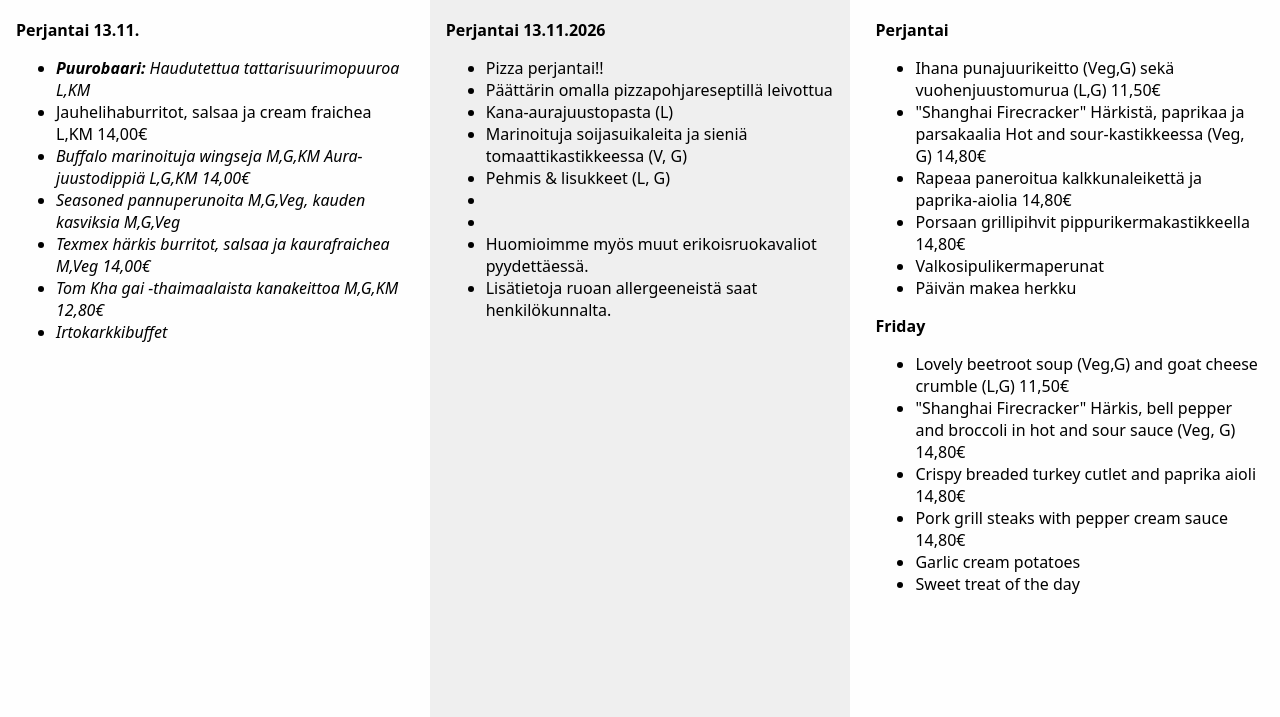
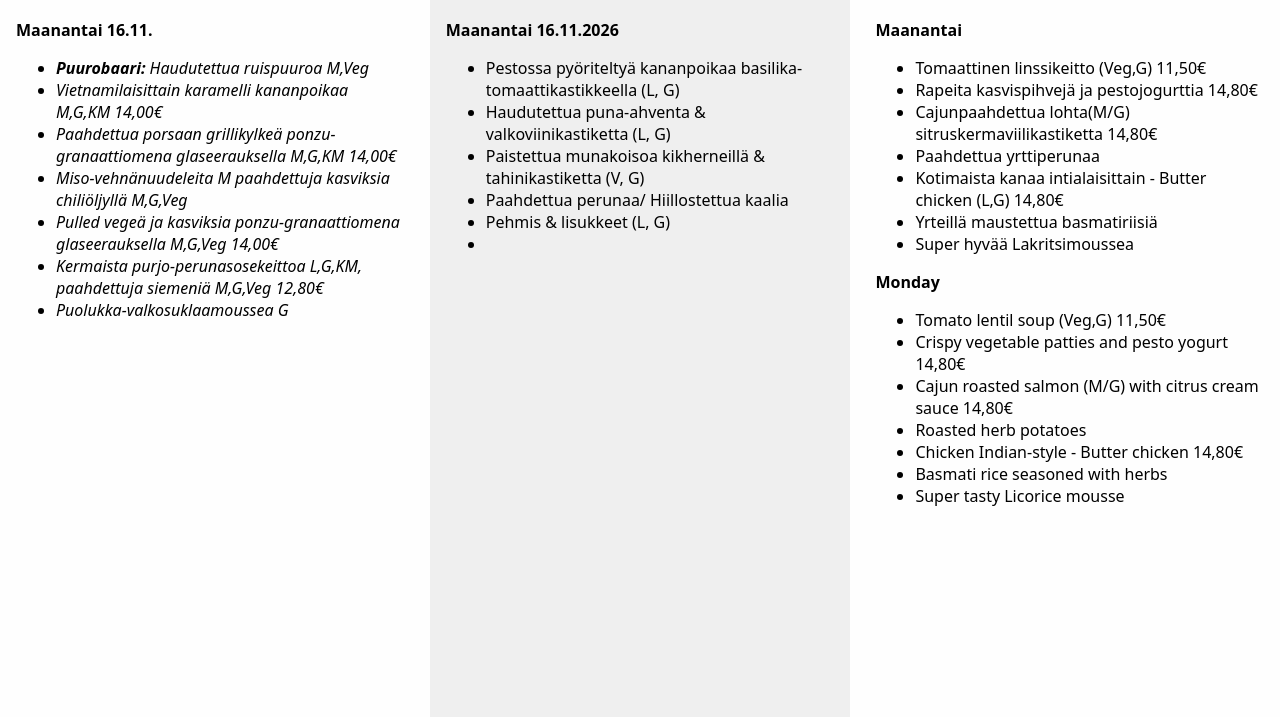
Before and after one commit to anttimc/lunchlist, a plain HTML site: page index.html in a window 1280 px wide. Shown: the part 83-800 px from the top of the page. Drawn offline with Linux system fonts and the light colour scheme.

Commit message:
Daily lunch

```diff
--- a/index.html
+++ b/index.html
@@ -1,6 +1,6 @@
 <html>
 <head>
-<title>Lunch: Friday</title>
+<title>Lunch: Monday</title>
 <link rel="stylesheet" href="layout.css" type="text/css" media="all">
 <meta name="viewport" content="width=device-width, initial-scale=1">
 </head>
@@ -8,34 +8,31 @@
 <div>
 <h1>Ravintola Akseli</h1>
 <div>
-<p><b>Perjantai 13.11.</b></p>
+<p><b>Maanantai 16.11.</b></p>
 <ul>
 <li>
-<strong><em>Puurobaari: </em></strong><em>Haudutettua tattarisuurimopuuroa L,KM</em>
+<strong><em>Puurobaari: </em></strong><em>Haudutettua ruispuuroa M,Veg</em>
 </li>
-<li>Jauhelihaburritot, salsaa ja cream fraichea L,KM 14,00€</li>
-<li><em>Buffalo marinoituja wingseja M,G,KM Aura-juustodippiä L,G,KM 14,00€</em></li>
-<li><em>Seasoned pannuperunoita M,G,Veg, kauden kasviksia M,G,Veg</em></li>
-<li><em>Texmex härkis burritot, salsaa ja kaurafraichea M,Veg 14,00€</em></li>
-<li><em>Tom Kha gai -thaimaalaista kanakeittoa M,G,KM 12,80€</em></li>
-<li><em>Irtokarkkibuffet </em></li>
+<li><em>Vietnamilaisittain karamelli kananpoikaa M,G,KM 14,00€</em></li>
+<li><em>Paahdettua porsaan grillikylkeä ponzu-granaattiomena glaseerauksella M,G,KM 14,00€</em></li>
+<li><em>Miso-vehnänuudeleita M paahdettuja kasviksia chiliöljyllä M,G,Veg</em></li>
+<li><em>Pulled vegeä ja kasviksia ponzu-granaattiomena glaseerauksella M,G,Veg 14,00€</em></li>
+<li><em>Kermaista purjo-perunasosekeittoa L,G,KM, paahdettuja siemeniä M,G,Veg 12,80€</em></li>
+<li><em>Puolukka-valkosuklaamoussea G</em></li>
 </ul>
 </div>
 </div>
 <div>
 <h1>Ravintola Päättäri</h1>
 <div>
-<p><b>Perjantai 13.11.2026</b></p>
+<p><b>Maanantai 16.11.2026</b></p>
 <ul>
-<li>Pizza perjantai!!</li>
-<li>Päättärin omalla pizzapohjareseptillä leivottua</li>
-<li>Kana-aurajuustopasta (L)</li>
-<li>Marinoituja soijasuikaleita ja sieniä tomaattikastikkeessa (V, G)</li>
+<li>Pestossa pyöriteltyä kananpoikaa basilika-tomaattikastikkeella (L, G)</li>
+<li>Haudutettua puna-ahventa &amp; valkoviinikastiketta (L, G)</li>
+<li>Paistettua munakoisoa kikherneillä &amp; tahinikastiketta (V, G)</li>
+<li>Paahdettua perunaa/ Hiillostettua kaalia</li>
 <li>Pehmis &amp; lisukkeet (L, G)</li>
 <li></li>
-<li></li>
-<li>Huomioimme myös muut erikoisruokavaliot pyydettäessä.</li>
-<li>Lisätietoja ruoan allergeeneistä saat henkilökunnalta.</li>
 </ul>
 </div>
 </div>
@@ -43,25 +40,27 @@
 <h1>Dylan Luft</h1>
 <div>
 <div>
-<p><b>Perjantai</b></p>
+<p><b>Maanantai</b></p>
 <ul>
-<li>Ihana punajuurikeitto (Veg,G) sekä vuohenjuustomurua (L,G) 11,50€</li>
-<li>"Shanghai Firecracker" Härkistä, paprikaa ja parsakaalia Hot and sour-kastikkeessa (Veg, G) 14,80€</li>
-<li>Rapeaa paneroitua kalkkunaleikettä ja paprika-aiolia 14,80€</li>
-<li>Porsaan grillipihvit pippurikermakastikkeella 14,80€</li>
-<li>Valkosipulikermaperunat </li>
-<li>Päivän makea herkku </li>
+<li>Tomaattinen linssikeitto (Veg,G) 11,50€</li>
+<li>Rapeita kasvispihvejä ja pestojogurttia 14,80€</li>
+<li>Cajunpaahdettua lohta(M/G) sitruskermaviilikastiketta 14,80€</li>
+<li>Paahdettua yrttiperunaa </li>
+<li>Kotimaista kanaa intialaisittain - Butter chicken (L,G) 14,80€</li>
+<li>Yrteillä maustettua basmatiriisiä </li>
+<li>Super hyvää Lakritsimoussea </li>
 </ul>
 </div>
 <div>
-<p><b>Friday</b></p>
+<p><b>Monday</b></p>
 <ul>
-<li>Lovely beetroot soup (Veg,G) and goat cheese crumble (L,G) 11,50€</li>
-<li>"Shanghai Firecracker" Härkis, bell pepper and broccoli in hot and sour sauce (Veg, G) 14,80€</li>
-<li>Crispy breaded turkey cutlet and paprika aioli 14,80€</li>
-<li>Pork grill steaks with pepper cream sauce 14,80€</li>
-<li>Garlic cream potatoes </li>
-<li>Sweet treat of the day </li>
+<li>Tomato lentil soup (Veg,G) 11,50€</li>
+<li>Crispy vegetable patties and pesto yogurt 14,80€</li>
+<li>Cajun roasted salmon (M/G) with citrus cream sauce 14,80€</li>
+<li>Roasted herb potatoes </li>
+<li>Chicken Indian-style - Butter chicken 14,80€</li>
+<li>Basmati rice seasoned with herbs </li>
+<li>Super tasty Licorice mousse </li>
 </ul>
 </div>
 </div>
```
